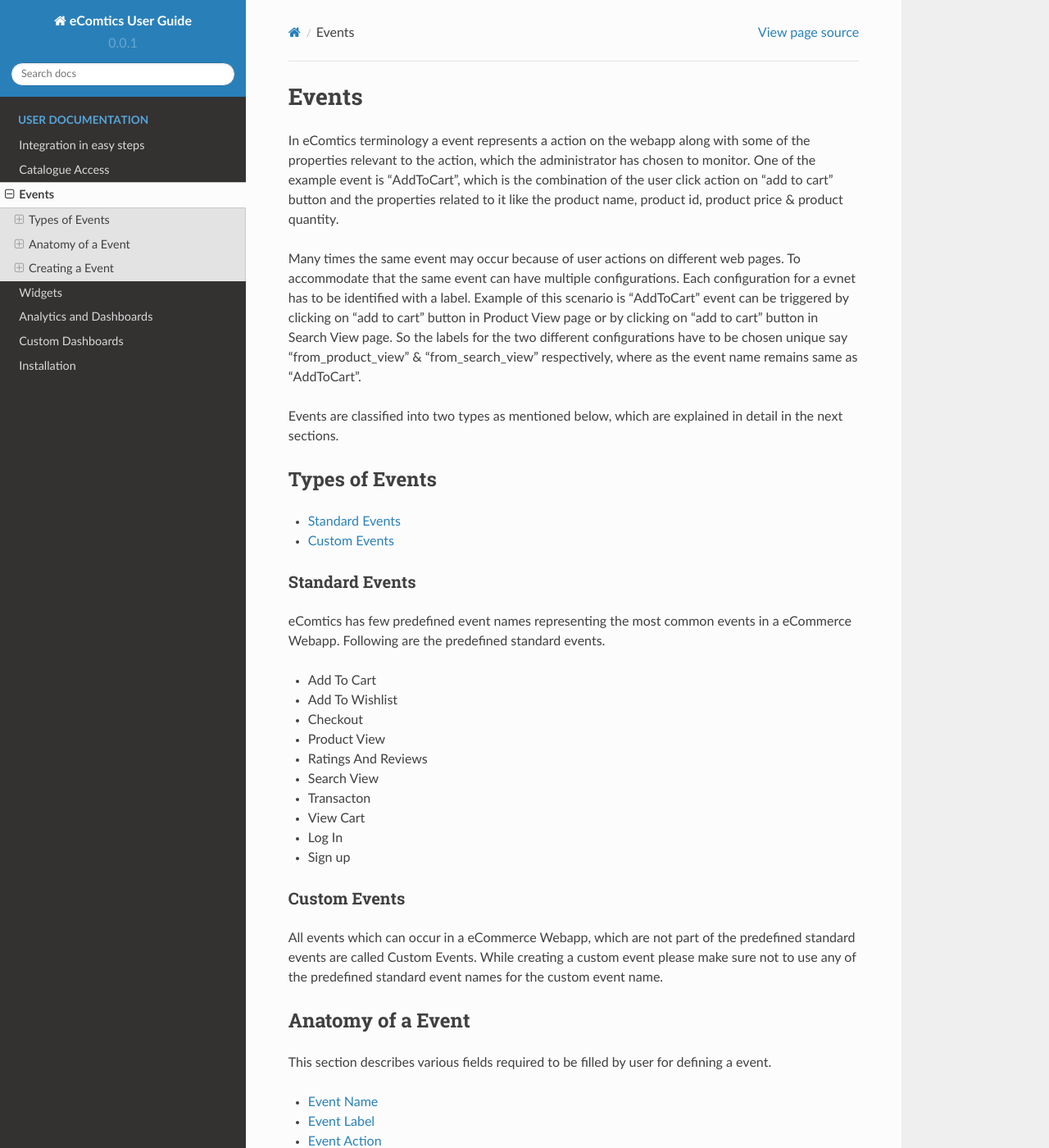
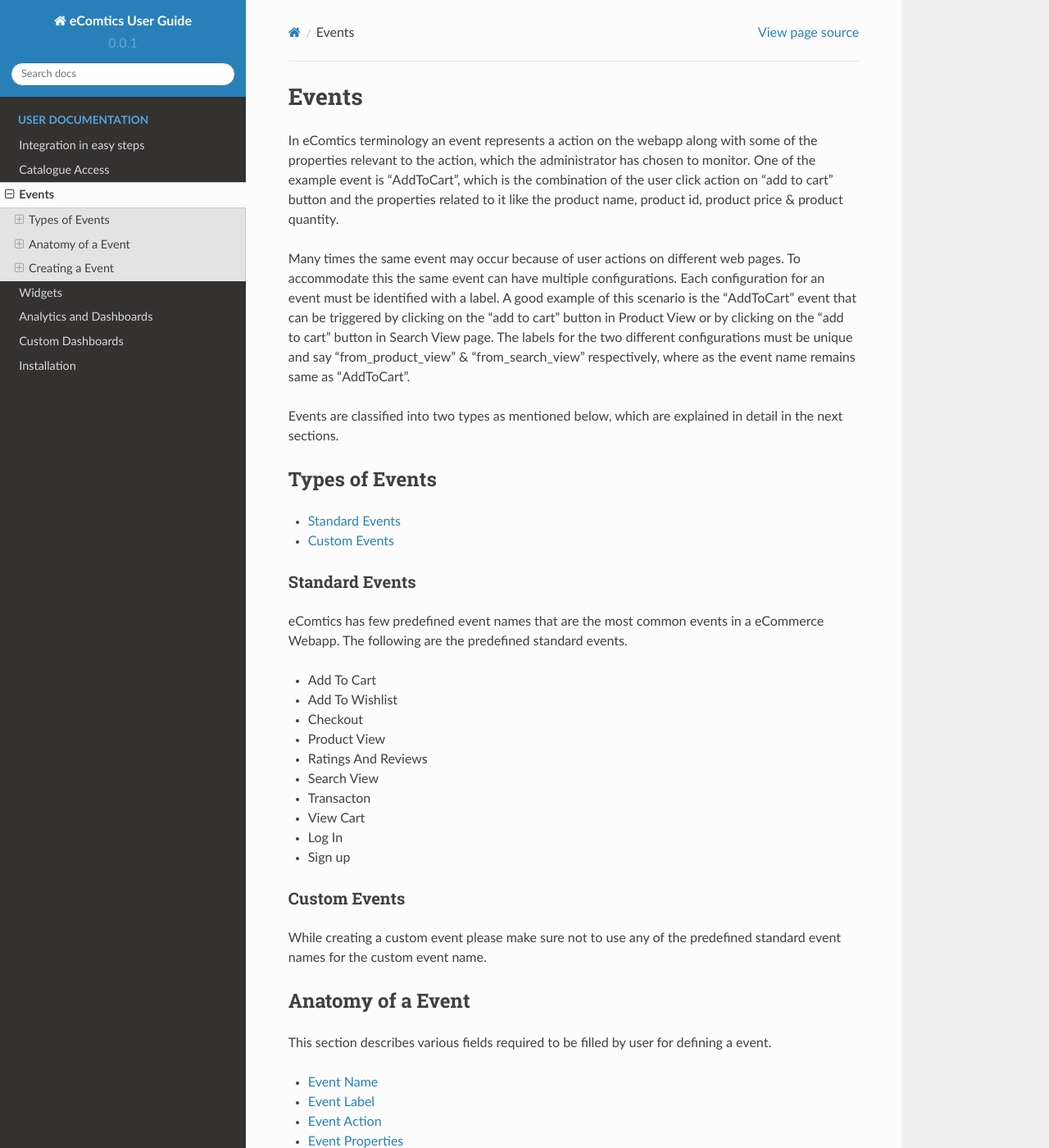
Before and after one commit to Jyotie/ecomdocs, a Sphinx documentation site: the page built from source/events.rst, in a window 1280 px wide and 1400 px high. Shown: the whole window at 82% size. Built offline with Sphinx 7.4.7 and the Read the Docs theme 2.0.0, drawn with Linux system fonts in a browser that asks for light colours; pages that are not in the unit, such as notebooks, are missing from menus.

Commit message:
Update events.rst

```diff
--- a/source/events.rst
+++ b/source/events.rst
@@ -1,9 +1,9 @@
 Events
 =========================
 
-In eComtics terminology a event represents a action on the webapp along with some of the properties relevant to the action, which the administrator has chosen to monitor. One of the example event is “AddToCart”, which is the combination of the user click action on “add to cart” button and the properties related to it like the product name, product id, product price & product quantity.
+In eComtics terminology an event represents a action on the webapp along with some of the properties relevant to the action, which the administrator has chosen to monitor. One of the example event is “AddToCart”, which is the combination of the user click action on “add to cart” button and the properties related to it like the product name, product id, product price & product quantity.
 
-Many times the same event may occur because of user actions on different web pages. To accommodate that the same event can have multiple configurations. Each configuration for a evnet has to be identified with a label. Example of this scenario is “AddToCart” event can be triggered by clicking on “add to cart” button in Product View page or by clicking on “add to cart” button in Search View page. So the labels for the two different configurations have to be chosen unique say “from_product_view” & “from_search_view” respectively, where as the event name remains same as “AddToCart”.
+Many times the same event may occur because of user actions on different web pages. To accommodate this the same event can have multiple configurations. Each configuration for an event must be identified with a label. A good example of this scenario is the “AddToCart” event that can be triggered by clicking on the “add to cart” button in Product View or by clicking on the “add to cart” button in Search View page. The labels for the two different configurations must be unique and say “from_product_view” & “from_search_view” respectively, where as the event name remains same as “AddToCart”.
 
 Events are classified into two types as mentioned below, which are explained in detail in the next sections.
 
@@ -18,7 +18,7 @@ Types of Events
 Standard Events
 ~~~~~~~~~~~~~~~
 
-eComtics has few predefined event names representing the most common events in a eCommerce Webapp. Following are the predefined standard events.
+eComtics has few predefined event names that are the most common events in a eCommerce Webapp. The following are the predefined standard events.
 
 * Add To Cart
 * Add To Wishlist
@@ -36,8 +36,7 @@ eComtics has few predefined event names representing the most common events in a
 
 Custom Events
 ~~~~~~~~~~~~~~~
-
-All events which can occur in a eCommerce Webapp, which are not part of the predefined standard events are called Custom Events. While creating a custom event please make sure not to use any of the predefined standard event names for the custom event name.
+While creating a custom event please make sure not to use any of the predefined standard event names for the custom event name.
 
 .. include:: ./events_def.inc
 .. include:: ./events_create.inc
```
